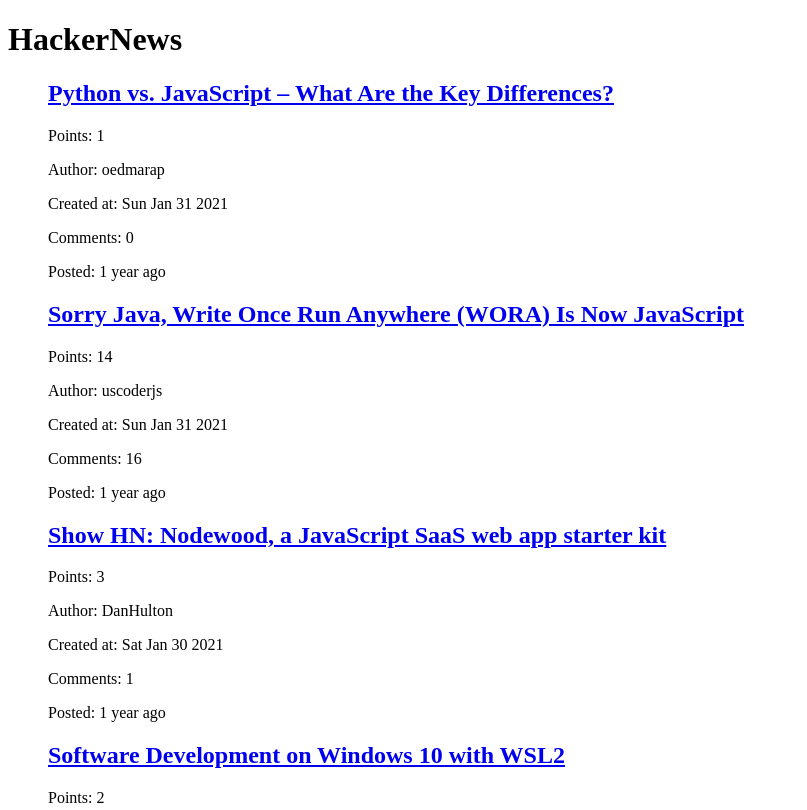
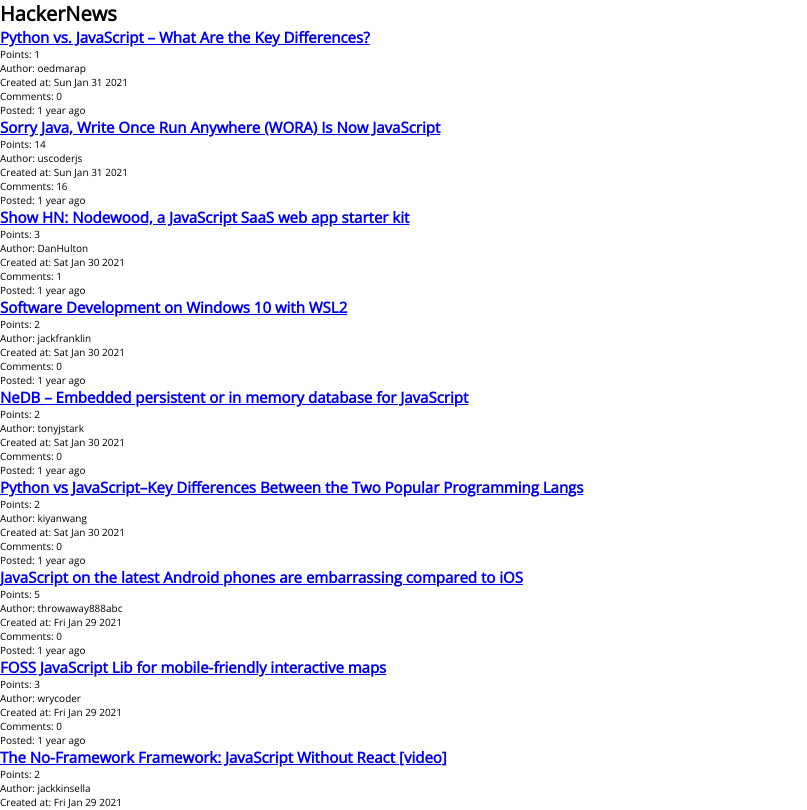
Before and after one commit to Teleturbis/hacker-news, a React (Create React App) app: page / in a window 1280 px wide. Shown: the top 810 px of the page, without its empty margins (0-807 px from the left). Built offline with nearby package versions, Linux system fonts and the light colour scheme.

Commit message:
Add styles

```diff
--- a/public/index.html
+++ b/public/index.html
@@ -9,7 +9,22 @@
       content="Web site created using create-react-app"
     />
     <link rel="manifest" href="%PUBLIC_URL%/manifest.json" />
-    <title>React App</title>
+
+    <!-- Fontawesome Kit -->
+    <script
+      src="https://kit.fontawesome.com/ad4ec38046.js"
+      crossorigin="anonymous"
+    ></script>
+
+    <!-- Fonts -->
+    <link rel="preconnect" href="https://fonts.googleapis.com" />
+    <link rel="preconnect" href="https://fonts.gstatic.com" crossorigin />
+    <link
+      href="https://fonts.googleapis.com/css2?family=Open+Sans&display=swap"
+      rel="stylesheet"
+    />
+
+    <title>Hacker News</title>
   </head>
   <body>
     <noscript>You need to enable JavaScript to run this app.</noscript>
--- a/src/components/CardItem.jsx
+++ b/src/components/CardItem.jsx
@@ -1,17 +1,18 @@
 import React from 'react';
 
 export default function CardItem({ article }) {
-
-  if(!article.url){
-  console.log(article)
+  if (!article.url) {
+    // console.log(article);
   }
 
   return (
-    <li id={article.id}>
-      <a href={article.url} target="_blank">
-        <h2>{article.title}</h2>
-      </a>
-      <p className="articleDescription"></p>
+    <li className="article-card">
+      <div className="article-title-box">
+        <a className="article-title" href={article.url} target="_blank">
+          <h2>{article.title}</h2>
+        </a>
+      </div>
+      {/* <p className="articleDescription"></p> */}
       <p className="articleDetails">Points: {article.points}</p>
       <p className="articleDetails">Author: {article.author}</p>
       <p className="articleDetails">Created at: {article.date}</p>
--- a/src/styles.css
+++ b/src/styles.css
@@ -0,0 +1,11 @@
+/* GENERAL */
+
+* {
+  padding: 0;
+  margin: 0;
+}
+
+html {
+  font-size: 62.5%;
+  font-family: 'Open Sans', sans-serif;
+}
```
